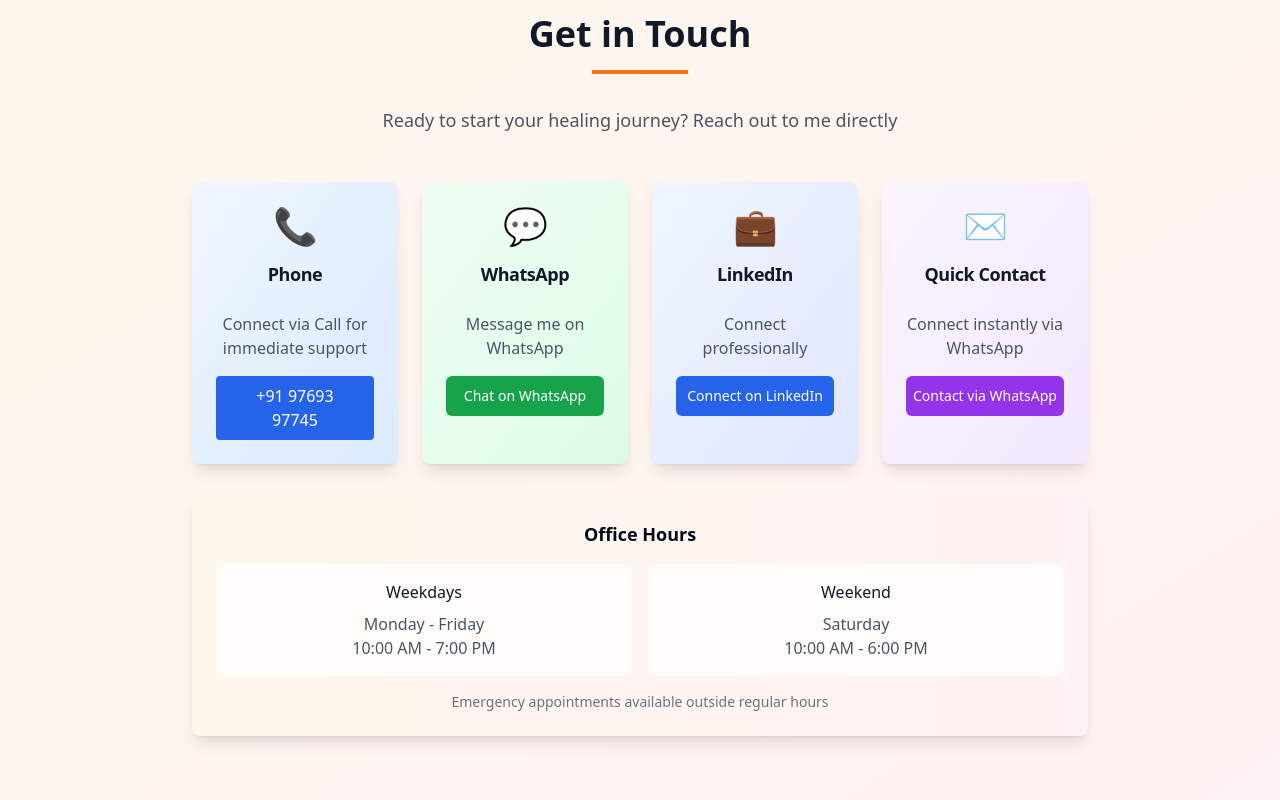
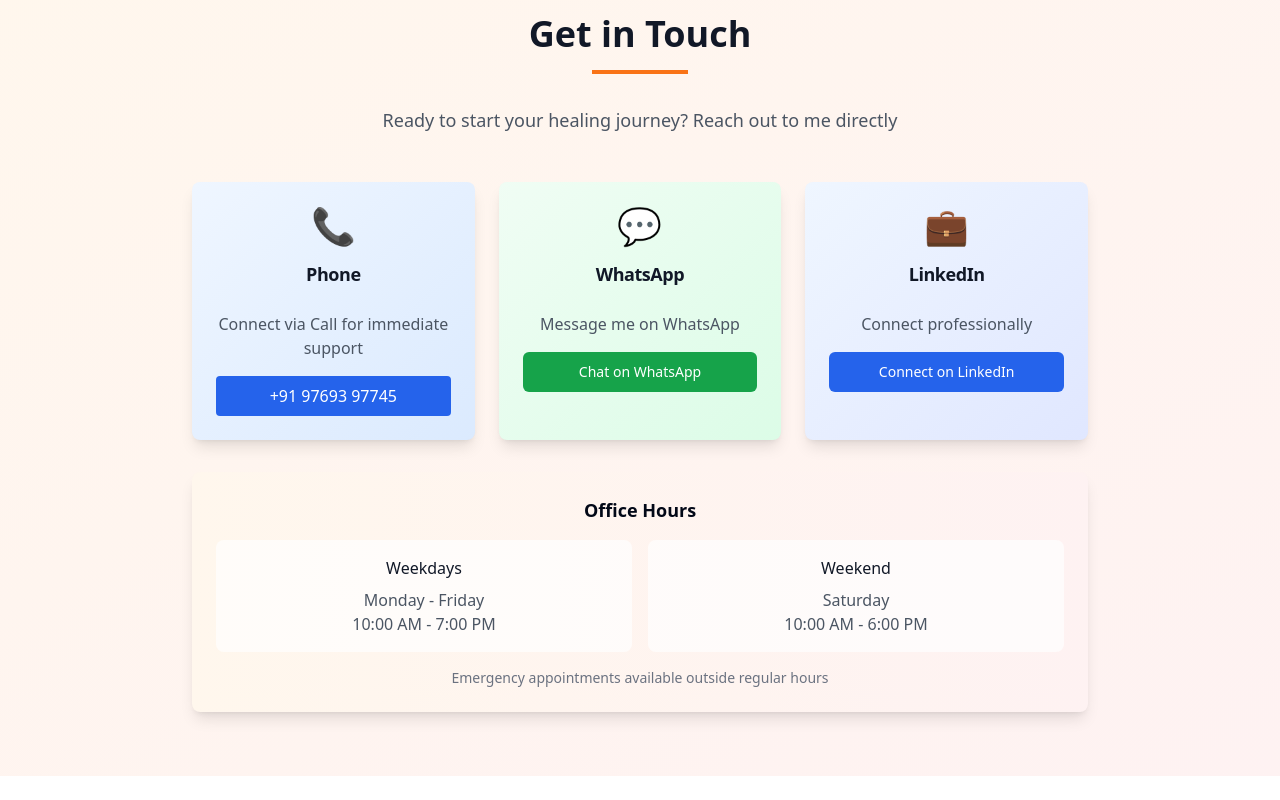
Before and after one commit to prerak-pms/charmi-shah, a React (Vite) app: page / in a window 1280 px wide. Shown: the part 5911-6711 px from the top of the page. After the commit the page ends 6687 px from the top, so only its background shows below. Built offline with nearby package versions, Linux system fonts and the light colour scheme.

Commit message:
Remove Quick Contact button
Removed the Quick Contact button from the Contact section.

```diff
--- a/src/components/Contact.tsx
+++ b/src/components/Contact.tsx
@@ -1,4 +1,3 @@
-
 import { Button } from "@/components/ui/button";
 import { Card, CardContent, CardHeader, CardTitle } from "@/components/ui/card";
 
@@ -28,7 +27,7 @@ export const Contact = () => {
           </p>
         </div>
 
-        <div className="grid md:grid-cols-4 gap-6">
+        <div className="grid md:grid-cols-3 gap-6">
           <Card className="bg-gradient-to-br from-blue-50 to-blue-100 border-0 shadow-lg hover:shadow-xl transition-all duration-300">
             <CardHeader className="text-center">
               <div className="text-4xl mb-2">📞</div>
@@ -73,22 +72,6 @@ export const Contact = () => {
               </Button>
             </CardContent>
           </Card>
-
-          <Card className="bg-gradient-to-br from-purple-50 to-purple-100 border-0 shadow-lg hover:shadow-xl transition-all duration-300">
-            <CardHeader className="text-center">
-              <div className="text-4xl mb-2">✉️</div>
-              <CardTitle className="text-lg text-gray-900">Quick Contact</CardTitle>
-            </CardHeader>
-            <CardContent className="text-center">
-              <p className="text-gray-600 mb-4">Connect instantly via WhatsApp</p>
-              <Button
-                onClick={handleEmailClick}
-                className="w-full bg-purple-600 hover:bg-purple-700 text-white"
-              >
-                Contact via WhatsApp
-              </Button>
-            </CardContent>
-          </Card>
         </div>
 
         <div className="mt-8">
```
